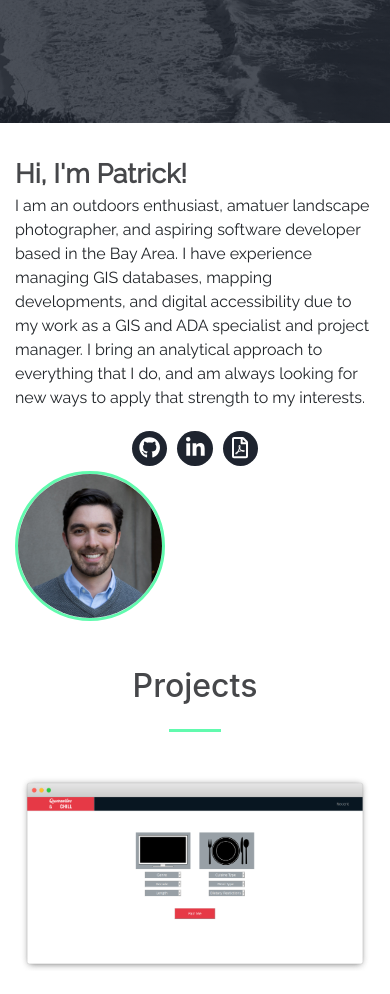
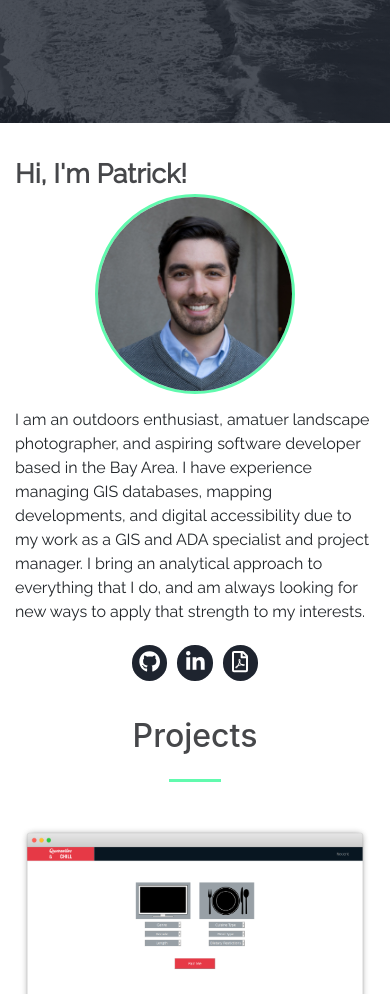
Before and after one commit to patrick-ware/user-site, a plain HTML site: page index.html in a window 390 px wide. Shown: the part 721-1715 px from the top of the page. Drawn offline with nearby package versions, Linux system fonts and the light colour scheme.

Commit message:
headshot container added

```diff
--- a/css/pw-styles.css
+++ b/css/pw-styles.css
@@ -151,8 +151,16 @@ hr.divider {
   padding: 15px;
 }
 
-.Headshot {
+.headshot {
 	border-radius:50%;
+  border: 3px solid var(--Highlight);
+	width: 200px;
+  margin: 0% auto 4% auto;
+}
+
+.headshot-top {
+  display: none;
+  border-radius:50%;
   border: 3px solid var(--Highlight);
 	width: 200px;
   margin: 0% auto 4% auto;
@@ -212,14 +220,22 @@ hr.divider {
 	  font-size: 20pt;
   }
 
-  .Headshot {
+  .headshot {
+    display: none;
 	  width:150px;
+  }
+
+  .headshot-container {
+    display: none;
+  }
+
+  .headshot-top {
+    display: flex;
   }
 
   .Page-About-Greeting {
 	  font-size: 20pt;
     text-align: center;
-
   }
 
   .Page-About-Bio {
--- a/index.html
+++ b/index.html
@@ -71,6 +71,7 @@
       <div class="row justify-content-center">
           <div class="col-md-5 col-sm-12 col-xs-12" >
             <div class="Page-About-Greeting">Hi, I'm Patrick!</div>
+            <img class="headshot-top" alt="headshot of Patrick Ware" src="./assets/img/Headshot_Color.JPG"/>
             <p class="text-white-50"> I am an outdoors enthusiast, amatuer landscape photographer, and aspiring software developer based in the Bay Area. <!--My favorite place in California is Kings Canyon National Park, and I love taking my dog to Half Moon Bay for day trips.--> I have experience managing GIS databases, mapping developments, and digital accessibility due to my work as a GIS and ADA specialist and project manager. I bring an analytical approach to everything that I do, and am always looking for new ways to apply that strength to my interests.
             </p>
             <div class="Links">
@@ -132,8 +133,8 @@
 <!--            <i class="far fa-file-pdf"></i>-->
 <!--          </span>-->
 <!--      </div>-->
-      <div class="col-md-2 col-sm-12 col-xs-12">
-      <img class="Headshot" alt="headshot of Patrick Ware" src="./assets/img/Headshot_Color.JPG"/>
+      <div class="headshot-container col-md-2 col-sm-12 col-xs-12">
+        <img class="headshot" alt="headshot of Patrick Ware" src="./assets/img/Headshot_Color.JPG"/>
       </div>
       </div>
     </div>
```
